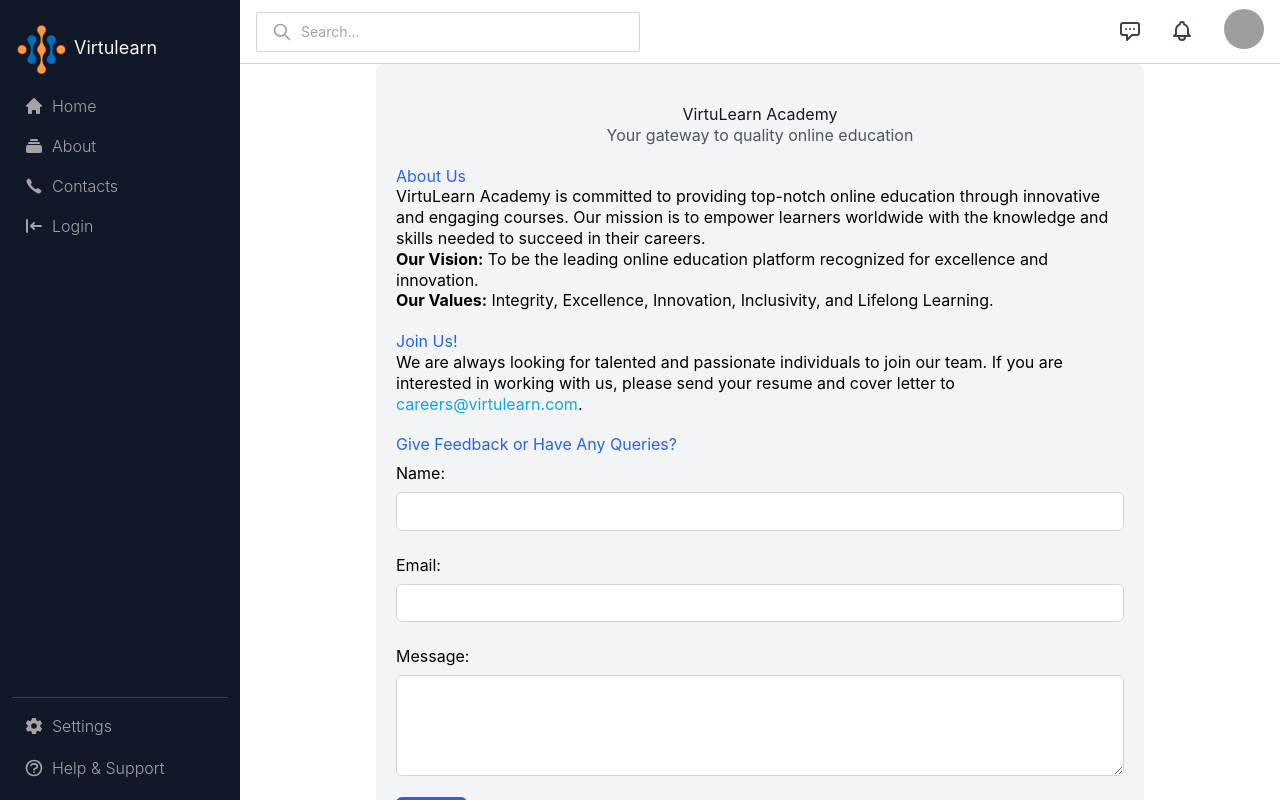
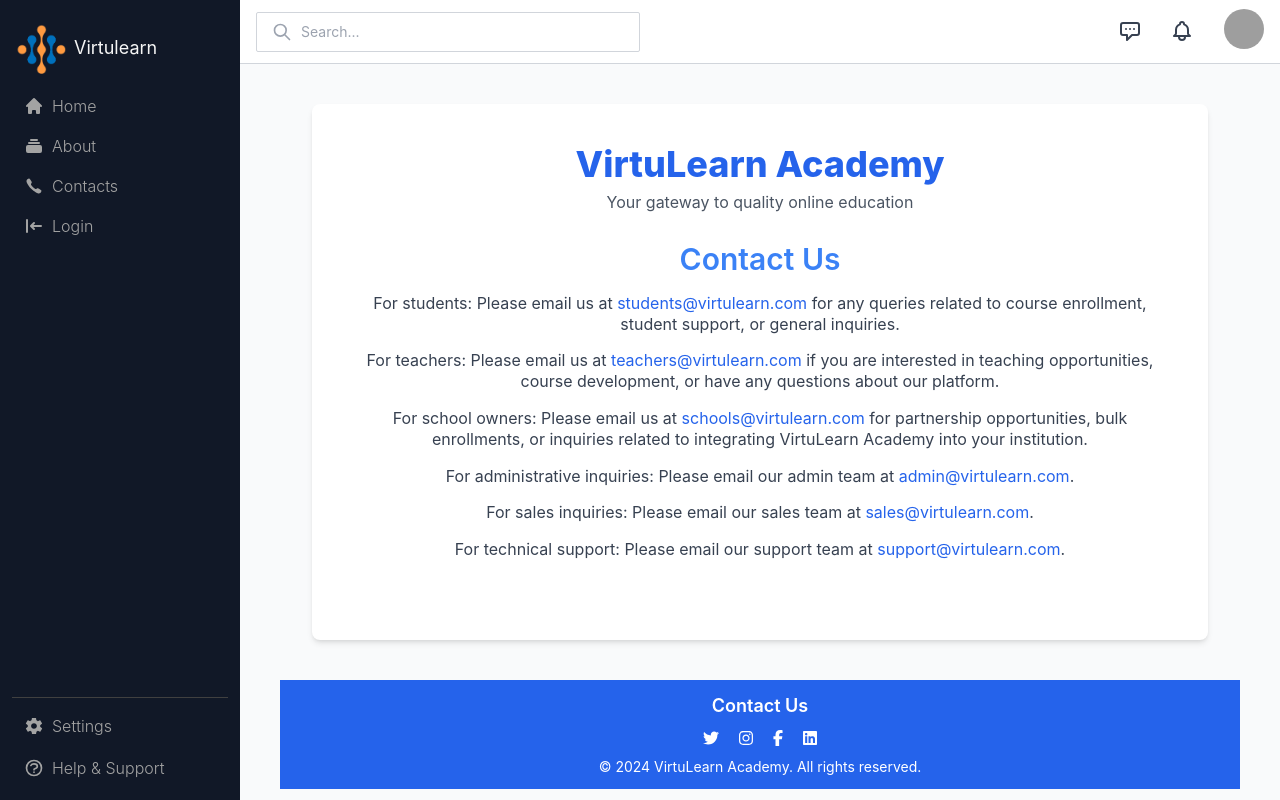
Before and after one commit to estherwanjiku007/student-dash, a React (Create React App) app: page /Contacts in a window 1280 px wide. Built offline with nearby package versions, Linux system fonts and the light colour scheme; grey boxes are pictures that could not be loaded; the HTML template or start-up script is replaced by a standard one.

Commit message:
styled contact us

```diff
--- a/src/components/Contacts.jsx
+++ b/src/components/Contacts.jsx
@@ -1,5 +1,4 @@
 import React from 'react';
-// import './contact.css';
 import { FontAwesomeIcon } from '@fortawesome/react-fontawesome';
 import { faTwitter, faInstagram, faFacebookF, faLinkedin } from '@fortawesome/free-brands-svg-icons';
 
@@ -7,85 +6,55 @@ const iconStyles = { color: '#fff', size: '2em' };
 
 function Contacts() {
   return (
-    <div class="flex flex-col min-h-screen bg-white">
-      <div class="flex-1 p-5 max-w-3xl mx-auto bg-gray-100 rounded-lg">
-        <header class="text-center py-5">
-          <h1 className="m-0 text-gray-900">VirtuLearn Academy</h1>
-          <p class="m-0 text-gray-600">Your gateway to quality online education</p>
+    <div className="flex flex-col items-center min-h-screen bg-gray-50 p-10 text-gray-700">
+      <div className="text-center max-w-4xl mx-auto bg-white p-10 rounded-lg shadow-md">
+        <header className="mb-7">
+          <h1 className="text-4xl font-extrabold text-blue-600">VirtuLearn Academy</h1>
+          <p className="text-gray-600 mt-2">Your gateway to quality online education</p>
         </header>
-        <section className='mb-5'>
-          <h2 class="text-blue-600">About Us</h2>
-          <p>
-            VirtuLearn Academy is committed to providing top-notch online education through innovative and engaging courses.
-            Our mission is to empower learners worldwide with the knowledge and skills needed to succeed in their careers.
+
+        <section className="mb-10">
+          <h3 className="text-3xl font-semibold text-blue-500 mb-4">Contact Us</h3>
+          <p className="mb-4">
+            For students: Please email us at <a href="mailto:students@virtulearn.com" className="text-blue-600">students@virtulearn.com</a> for any queries related to course enrollment, student support, or general inquiries.
           </p>
-          <p>
-            <strong>Our Vision:</strong> To be the leading online education platform recognized for excellence and innovation.
+          <p className="mb-4">
+            For teachers: Please email us at <a href="mailto:teachers@virtulearn.com" className="text-blue-600">teachers@virtulearn.com</a> if you are interested in teaching opportunities, course development, or have any questions about our platform.
           </p>
-          <p>
-            <strong>Our Values:</strong> Integrity, Excellence, Innovation, Inclusivity, and Lifelong Learning.
+          <p className="mb-4">
+            For school owners: Please email us at <a href="mailto:schools@virtulearn.com" className="text-blue-600">schools@virtulearn.com</a> for partnership opportunities, bulk enrollments, or inquiries related to integrating VirtuLearn Academy into your institution.
+          </p>
+          <p className="mb-4">
+            For administrative inquiries: Please email our admin team at <a href="mailto:admin@virtulearn.com" className="text-blue-600">admin@virtulearn.com</a>.
+          </p>
+          <p className="mb-4">
+            For sales inquiries: Please email our sales team at <a href="mailto:sales@virtulearn.com" className="text-blue-600">sales@virtulearn.com</a>.
+          </p>
+          <p className="mb-4">
+            For technical support: Please email our support team at <a href="mailto:support@virtulearn.com" className="text-blue-600">support@virtulearn.com</a>.
           </p>
         </section>
-        <section className='mb-5'>
-          <h2 class="text-blue-600">Join Us!</h2>
-          <p>
-            We are always looking for talented and passionate individuals to join our team. If you are interested in working with us,
-            please send your resume and cover letter to <a href="mailto:careers@virtulearn.com">careers@virtulearn.com</a>.
-          </p>
-        </section>
-        <section class="mb-5">
-          <h3 class="text-blue-600">Give Feedback or Have Any Queries?</h3>
-          <form action="mailto:careers@virtulearn.com" method="post" encType="multipart/form-data">
-            <label class="block my-2" htmlFor='name'>Name:</label>
-            <input class="w-full px-4 py-2 mb-4 border border-gray-300 rounded-md" type='text' id='name' name='name' />
-            <label class="block my-2" htmlFor='email'>Email:</label>
-            <input class="w-full px-4 py-2 mb-4 border border-gray-300 rounded-md"  type='email' id='email' name='email' />
-            <label class="block my-2" htmlFor='message'>Message:</label>
-            <textarea class="w-full px-4 py-2 mb-4 border border-gray-300 rounded-md" id='message' name='message' rows='4'></textarea>
-            <button class="bg-blue-600 hover:bg-blue-700 text-white px-4 py-2 rounded-md cursor-pointer" type='submit'>Send</button>
-          </form>
-        </section>
-        <section className="mb-5">
-          <h3 class="text-blue-600">More Information</h3>
-          <p>
-            For students: Please email us at <a href="mailto:students@virtulearn.com">students@virtulearn.com</a> for any queries related to course enrollment, student support, or general inquiries.
-          </p>
-          <p>
-            For teachers: Please email us at <a href="mailto:teachers@virtulearn.com">teachers@virtulearn.com</a> if you are interested in teaching opportunities, course development, or have any questions about our platform.
-          </p>
-          <p>
-            For school owners: Please email us at <a href="mailto:schools@virtulearn.com">schools@virtulearn.com</a> for partnership opportunities, bulk enrollments, or inquiries related to integrating VirtuLearn Academy into your institution.
-          </p>
-          <p>
-            For administrative inquiries: Please email our admin team at <a href="mailto:admin@virtulearn.com">admin@virtulearn.com</a>.
-          </p>
-          <p>
-            For sales inquiries: Please email our sales team at <a href="mailto:sales@virtulearn.com">sales@virtulearn.com</a>.
-          </p>
-          <p>
-            For technical support: Please email our support team at <a href="mailto:support@virtulearn.com">support@virtulearn.com</a>.
-          </p>
-        </section>
+
       </div>
-      <footer className="bg-gray-800 text-white p-0.5 text-center transition duration-300 ease-in-out">
-        <div className="contact-us">
-          <h4>Contact Us</h4>
+      <footer className="w-full bg-blue-600 text-white py-3 text-center mt-10">
+        <div className="mb-2">
+          <h4 className="text-lg font-semibold">Contact Us</h4>
         </div>
-        <div className="socials">
-          <a class="mx-2.5 text-white no-underline" href="https://twitter.com/" target="_blank" rel="noopener noreferrer">
+        <div className="flex justify-center mb-2">
+          <a className="mx-2.5" href="https://twitter.com/" target="_blank" rel="noopener noreferrer">
             <FontAwesomeIcon icon={faTwitter} style={iconStyles} />
           </a>
-          <a className='mx-2.5 text-white no-underline'  href="https://instagram.com/" target="_blank" rel="noopener noreferrer">
+          <a className="mx-2.5" href="https://instagram.com/" target="_blank" rel="noopener noreferrer">
             <FontAwesomeIcon icon={faInstagram} style={iconStyles} />
           </a>
-          <a className='mx-2.5 text-white no-underline'  href="https://www.facebook.com/" target="_blank" rel="noopener noreferrer">
+          <a className="mx-2.5" href="https://www.facebook.com/" target="_blank" rel="noopener noreferrer">
             <FontAwesomeIcon icon={faFacebookF} style={iconStyles} />
           </a>
-          <a className='mx-2.5 text-white no-underline' href="https://www.linkedin.com/" target="_blank" rel="noopener noreferrer">
+          <a className="mx-2.5" href="https://www.linkedin.com/" target="_blank" rel="noopener noreferrer">
             <FontAwesomeIcon icon={faLinkedin} style={iconStyles} />
           </a>
         </div>
-        <p class="mx-0">&copy; 2024 VirtuLearn Academy. All rights reserved.</p>
+        <p className="text-sm">&copy; 2024 VirtuLearn Academy. All rights reserved.</p>
       </footer>
     </div>
   );
```
